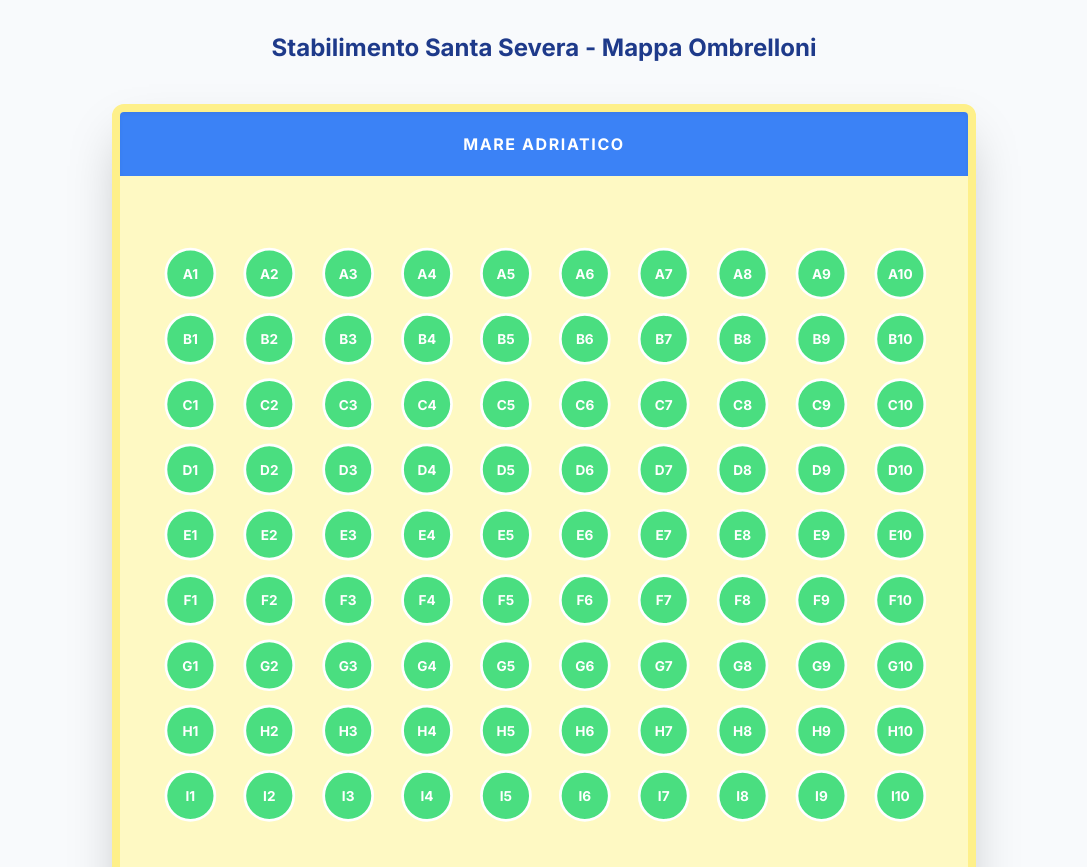
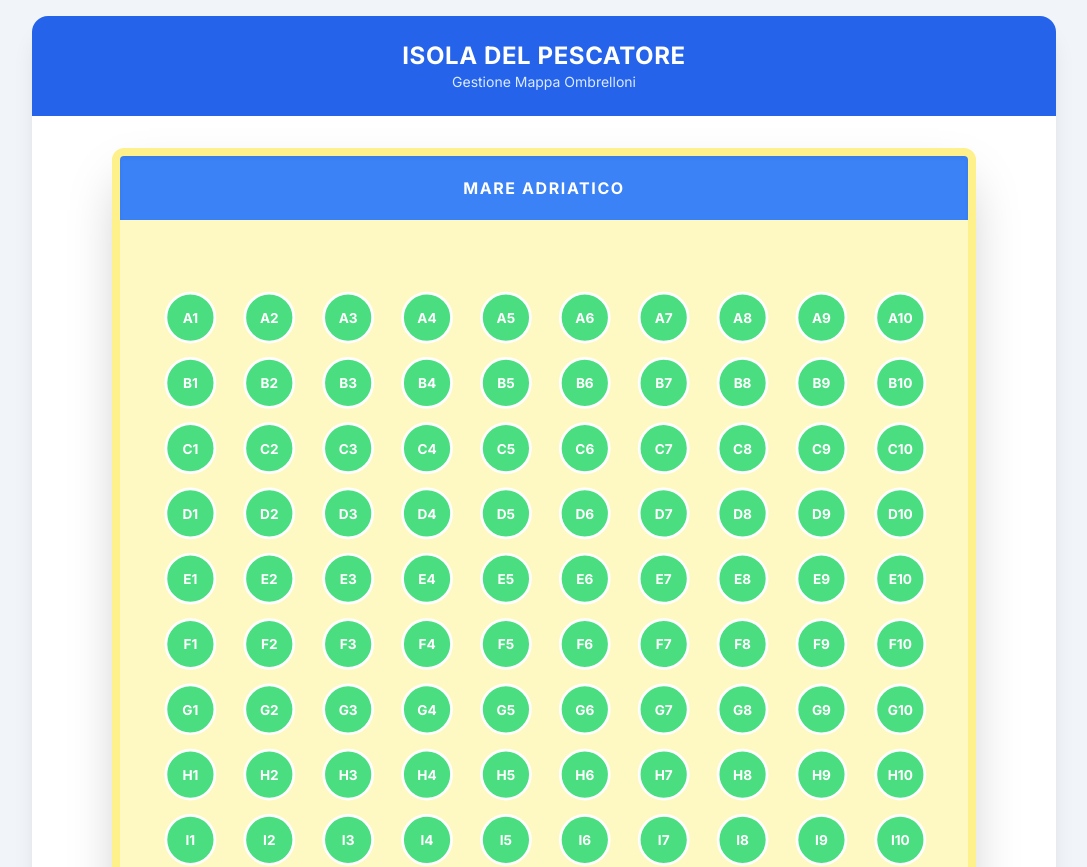
Before and after one commit to feedend/lido-booking, a Next.js app: page / in a window 1280 px wide. Shown: the top 867 px of the page, without its empty margins (96-1183 px from the left). Built offline with nearby package versions, Linux system fonts and the light colour scheme; no server answers; the database is empty.

Commit message:
Update page.tsx

```diff
--- a/src/app/page.tsx
+++ b/src/app/page.tsx
@@ -1,18 +1,24 @@
 import BeachMap from '@/components/map/BeachMap';
 
 export default function Home() {
-  // Otteniamo la data di oggi in formato YYYY-MM-DD
+  // Calcoliamo la data di oggi lato client/server per passarla alla mappa
   const today = new Date().toISOString().split('T')[0];
 
   return (
-    <main className="min-h-screen p-4 md:p-8 bg-slate-50">
-      <h1 className="text-2xl font-bold mb-6 text-center text-blue-900">
-        Stabilimento Santa Severa - Mappa Ombrelloni
-      </h1>
+    <main className="min-h-screen bg-slate-100 p-4">
+      <div className="max-w-5xl mx-auto bg-white shadow-xl rounded-2xl overflow-hidden">
+        <div className="p-6 bg-blue-600 text-white text-center">
+          <h1 className="text-2xl font-bold uppercase tracking-wide">
+            Isola del Pescatore
+          </h1>
+          <p className="text-blue-100 text-sm">Gestione Mappa Ombrelloni</p>
+        </div>
 
-      {/* Passiamo la data richiesta al componente */}
-      <BeachMap selectedDate={today} />
-
+        <div className="p-4">
+          {/* Qui passiamo finalmente la prop obbligatoria */}
+          <BeachMap selectedDate={today} />
+        </div>
+      </div>
     </main>
   );
 }
```
